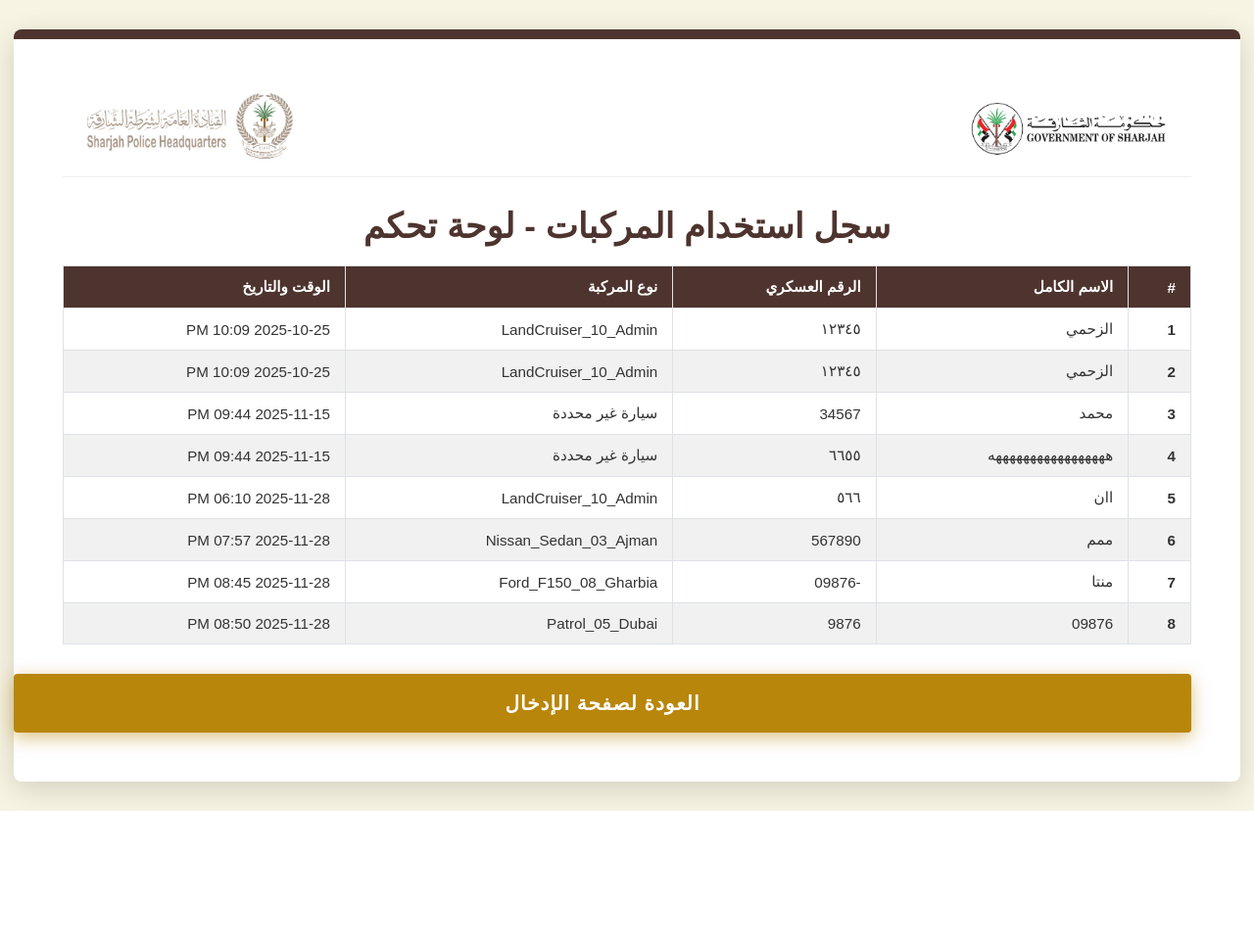
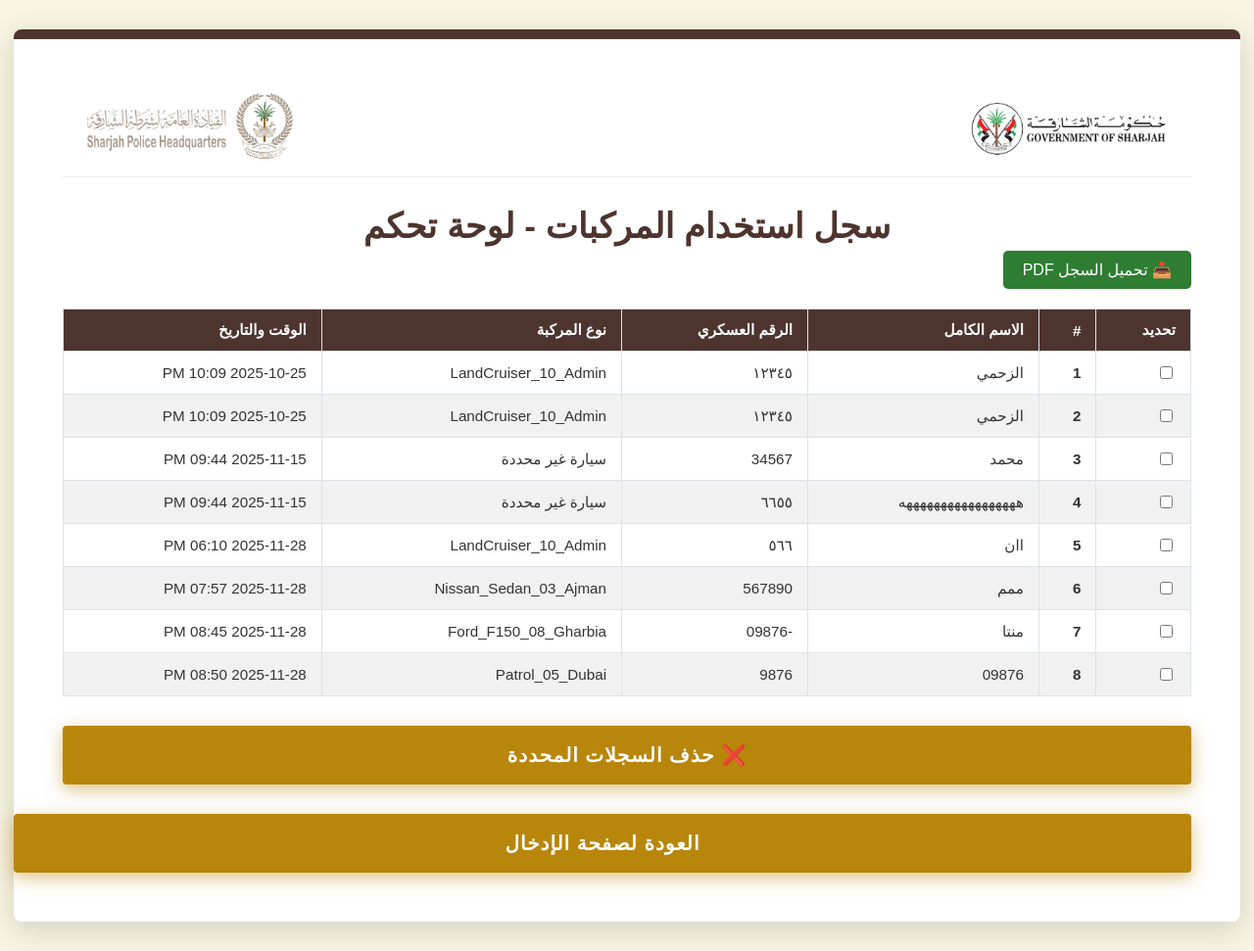
Before and after one commit to Mohammed-Alzahmi/Vehicle-Tracker-Project, a Flask app: template templates/admin.html in a window 1280 px wide. Shown: the whole page at 98% size. Before the commit the page ends 828 px from the top, so only its background shows below. Run offline with Flask 3, Linux system fonts and the light colour scheme; the template is opened without the code that fills it: values that come from a table or form of the project are taken from there, others are empty.

Commit message:
added delete and pdf export

```diff
--- a/app.py
+++ b/app.py
@@ -1,8 +1,10 @@
 import os
 import datetime
-from flask import Flask, render_template, request, redirect, url_for, flash
+import io
+from flask import Flask, render_template, request, redirect, url_for, flash, send_file
 from flask_sqlalchemy import SQLAlchemy
 import pytz
+from fpdf import FPDF
 
 basedir = os.path.abspath(os.path.dirname(__file__))
 app = Flask(__name__)
@@ -58,5 +60,58 @@ def admin():
     all_logs = CarLog.query.order_by(CarLog.timestamp.desc()).all()
     return render_template('admin.html', logs=all_logs)
 
+# --- ميزة حذف البيانات المحددة ---
+@app.route('/delete_logs', methods=['POST'])
+def delete_logs():
+    code = request.args.get('code')
+    if code != ADMIN_SECRET_CODE:
+        return "Unauthorized", 403
+
+    log_ids = request.form.getlist('log_ids')
+    if log_ids:
+        CarLog.query.filter(CarLog.id.in_(log_ids)).delete(synchronize_session=False)
+        db.session.commit()
+        flash(f'تم حذف {len(log_ids)} سجل بنجاح!', 'success')
+    return redirect(url_for('admin', code=code))
+
+# --- ميزة تصدير البيانات إلى PDF ---
+@app.route('/download_pdf')
+def download_pdf():
+    code = request.args.get('code')
+    if code != ADMIN_SECRET_CODE:
+        return "Unauthorized", 403
+
+    logs = CarLog.query.order_by(CarLog.timestamp.desc()).all()
+
+    pdf = FPDF()
+    pdf.add_page()
+    pdf.set_font("Arial", 'B', 16)
+    pdf.cell(200, 10, txt="Vehicle Log Report", ln=1, align='C')
+    pdf.ln(10)
+
+    pdf.set_font("Arial", 'B', 10)
+    pdf.cell(10, 10, "#", 1)
+    pdf.cell(50, 10, "Name", 1)
+    pdf.cell(40, 10, "Military ID", 1)
+    pdf.cell(40, 10, "Car Type", 1)
+    pdf.cell(50, 10, "Time", 1)
+    pdf.ln()
+
+    pdf.set_font("Arial", size=10)
+    for log in logs:
+        pdf.cell(10, 10, str(log.id), 1)
+        pdf.cell(50, 10, str(log.username), 1)
+        pdf.cell(40, 10, str(log.military_id), 1)
+        pdf.cell(40, 10, str(log.car_type), 1)
+        pdf.cell(50, 10, log.timestamp.strftime('%Y-%m-%d %H:%M'), 1)
+        pdf.ln()
+
+    output = io.BytesIO()
+    pdf_content = pdf.output(dest='S').encode('latin-1')
+    output.write(pdf_content)
+    output.seek(0)
+
+    return send_file(output, as_attachment=True, download_name="vehicle_logs.pdf", mimetype='application/pdf')
+
 if __name__ == '__main__':
     app.run(host='0.0.0.0', port=5000, debug=True)
--- a/templates/admin.html
+++ b/templates/admin.html
@@ -4,27 +4,42 @@
     <meta charset="UTF-8">
     <meta name="viewport" content="width=device-width, initial-scale=1.0">
     <title>لوحة التحكم - مراقبة السيارات</title>
-    <!-- نربطها بملف الستايل اللي عدلتيه -->
     <link rel="stylesheet" href="{{ url_for('static', filename='style.css') }}">
+    <style>
+        /* ستايلات إضافية للأزرار الجديدة */
+        .admin-actions { margin-bottom: 20px; display: flex; gap: 10px; }
+        .btn-delete { background-color: #ff4d4d; color: white; border: none; padding: 10px 20px; cursor: pointer; border-radius: 5px; }
+        .btn-pdf { background-color: #2e7d32; color: white; border: none; padding: 10px 20px; text-decoration: none; border-radius: 5px; display: inline-block; }
+    </style>
 </head>
 <body>
 
     <div class="admin-container">
-        <!-- الشعارات ليتطابق مع صفحة الإدخال -->
         <div class="logo-header">
-            <img src="{{ url_for('static', filename='logo_gov_sharjah.png') }}" alt="شعار حكومة الشارقة"
-                class="logo left-logo">
-            <img src="{{ url_for('static', filename='logo_sharjah_police.png') }}" alt="شعار شرطة الشارقة"
-                class="logo right-logo">
+            <img src="{{ url_for('static', filename='logo_gov_sharjah.png') }}" alt="شعار حكومة الشارقة" class="logo left-logo">
+            <img src="{{ url_for('static', filename='logo_sharjah_police.png') }}" alt="شعار شرطة الشارقة" class="logo right-logo">
         </div>
 
         <h2>سجل استخدام المركبات - لوحة تحكم</h2>
 
-        <!-- الجدول في حاوية قابلة للتمرير لدعم الموبايل -->
+        <div class="admin-actions">
+            <a href="{{ url_for('download_pdf', code=request.args.get('code')) }}" class="btn-pdf">📥 تحميل السجل PDF</a>
+        </div>
+
+        {% with messages = get_flashed_messages(with_categories=true) %}
+          {% if messages %}
+            {% for category, message in messages %}
+              <div class="alert alert-{{ category }}" style="color: green; margin-bottom: 10px;">{{ message }}</div>
+            {% endfor %}
+          {% endif %}
+        {% endwith %}
+
+        <form action="{{ url_for('delete_logs', code=request.args.get('code')) }}" method="POST">
             <div class="data-table-wrapper">
                 <table class="data-table">
                     <thead>
                         <tr>
+                            <th>تحديد</th>
                             <th>#</th>
                             <th>الاسم الكامل</th>
                             <th>الرقم العسكري</th>
@@ -35,25 +50,28 @@
                     <tbody>
                         {% for log in logs %}
                         <tr>
+                            <td><input type="checkbox" name="log_ids" value="{{ log.id }}"></td>
                             <th>{{ log.id }}</th>
                             <td>{{ log.username }}</td>
                             <td>{{ log.military_id }}</td>
                             <td>{{ log.car_type }}</td>
-                        <!-- استخدام الفلتر format_datetime_uae لعرض الوقت بتوقيت دبي -->
                             <td>{{ log.timestamp | format_datetime_uae }}</td>
                         </tr>
                         {% else %}
                         <tr>
-                        <td colspan="5">لا توجد بيانات مسجلة حالياً.</td>
+                            <td colspan="6">لا توجد بيانات مسجلة حالياً.</td>
                         </tr>
                         {% endfor %}
                     </tbody>
                 </table>
             </div>
 
-        <!-- زر الرجوع إلى صفحة الإدخال الرئيسية -->
+            {% if logs %}
+            <button type="submit" class="btn-delete" onclick="return confirm('هل أنت متأكد من حذف السجلات المحددة؟')">❌ حذف السجلات المحددة</button>
+            {% endif %}
+        </form>
+
         <a href="{{ url_for('index') }}" class="back-button">العودة لصفحة الإدخال</a>
-
     </div>
 
 </body>
```
Lines whose indentation alone changed are shown as unchanged.
